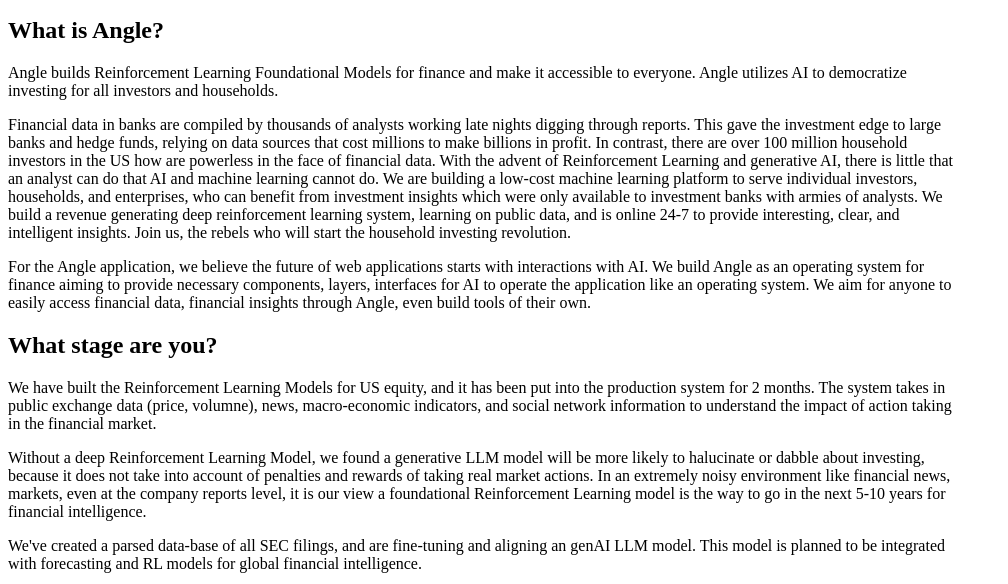
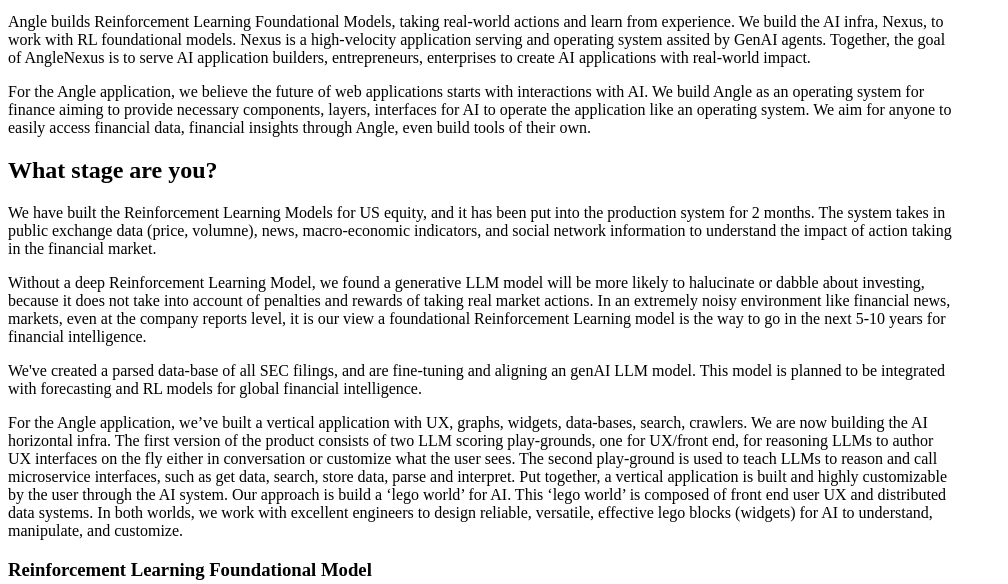
Before and after one commit to wzoustanford/wzoustanford.github.io, a plain HTML site: page angle.html in a window 1280 px wide. Shown: the part 403-987 px from the top of the page, without its empty margins (0-1008 px from the left). Drawn offline with Linux system fonts and the light colour scheme.

Commit message:
Update angle.html

```diff
--- a/angle.html
+++ b/angle.html
@@ -16,13 +16,8 @@
 
 <img src="http://ai.stanford.edu/~wzou/quantum_light_image.avif" alt="quantum_light">
 
-<h2 align="left"> What is Angle? </h2>
-
 <p style="width:75%">
-Angle builds Reinforcement Learning Foundational Models for finance and make it accessible to everyone. Angle utilizes AI to democratize investing for all investors and households.
-</p>
-<p style="width:75%">
-Financial data in banks are compiled by thousands of analysts working late nights digging through reports. This gave the investment edge to large banks and hedge funds, relying on data sources that cost millions to make billions in profit. In contrast, there are over 100 million household investors in the US how are powerless in the face of financial data. With the advent of Reinforcement Learning and generative AI, there is little that an analyst can do that AI and machine learning cannot do. We are building a low-cost machine learning platform to serve individual investors, households, and enterprises, who can benefit from investment insights which were only available to investment banks with armies of analysts. We build a revenue generating deep reinforcement learning system, learning on public data, and is online 24-7 to provide interesting, clear, and intelligent insights. Join us, the rebels who will start the household investing revolution.
+Angle builds Reinforcement Learning Foundational Models, taking real-world actions and learn from experience. We build the AI infra, Nexus, to work with RL foundational models. Nexus is a high-velocity application serving and operating system assited by GenAI agents. Together, the goal of AngleNexus is to serve AI application builders, entrepreneurs, enterprises to create AI applications with real-world impact.
 </p>
 <p style="width:75%">
 For the Angle application, we believe the future of web applications starts with interactions with AI. We build Angle as an operating system for finance aiming to provide necessary components, layers, interfaces for AI to operate the application like an operating system. We aim for anyone to easily access financial data, financial insights through Angle, even build tools of their own.
```
